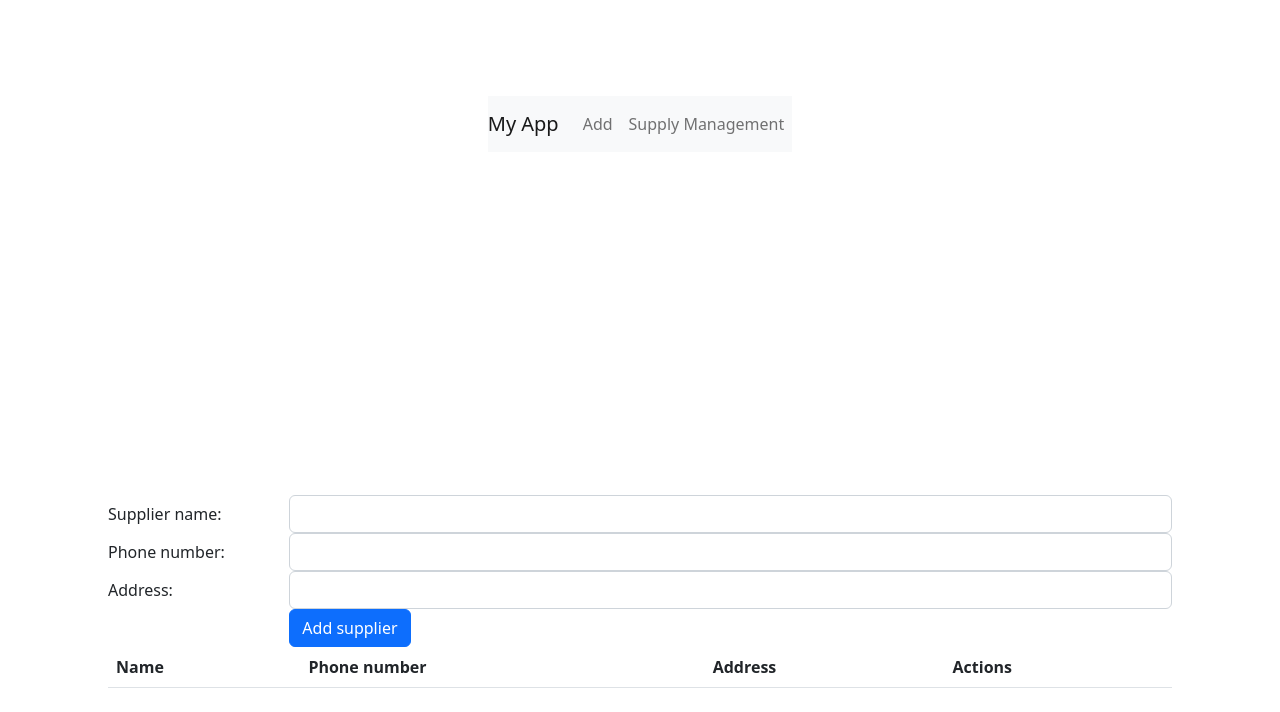
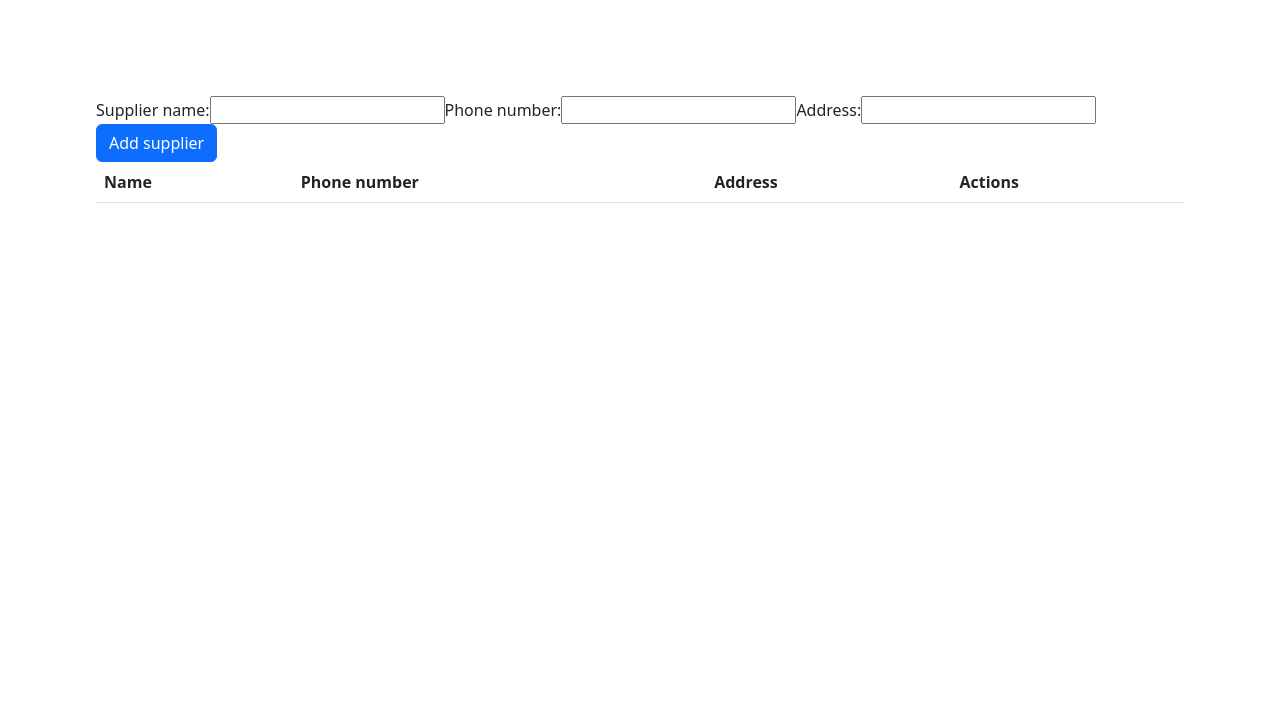
Before and after one commit to MinKhantKyaw5006/stock-final-6410935, a Next.js app: page / in a window 1280 px wide. Shown: the top 712 px of the page. Built offline with nearby package versions, Linux system fonts and the light colour scheme.

Commit message:
Update SupplierTable.js

```diff
--- a/pages/components/SupplierTable.js
+++ b/pages/components/SupplierTable.js
@@ -1,77 +1,6 @@
-// import { useState } from 'react';
-// import 'bootstrap/dist/css/bootstrap.min.css';
-
-
-// function SupplierTable() {
-//   const [suppliers, setSuppliers] = useState([]);
-//   const [name, setName] = useState('');
-//   const [phoneNumber, setPhoneNumber] = useState('');
-//   const [address, setAddress] = useState('');
-
-//   function handleSubmit(event) {
-//     event.preventDefault();
-//     const newSupplier = { name, phoneNumber, address };
-//     setSuppliers([...suppliers, newSupplier]);
-//     setName('');
-//     setPhoneNumber('');
-//     setAddress('');
-//   }
-
-//   function handleDelete(index) {
-//     const newSuppliers = [...suppliers];
-//     newSuppliers.splice(index, 1);
-//     setSuppliers(newSuppliers);
-//   }
-
-//   return (
-//     <div>
-//       <form onSubmit={handleSubmit}>
-//         <label>
-//           Supplier name:
-//           <input type="text" value={name} onChange={event => setName(event.target.value)} />
-//         </label>
-//         <label>
-//           Phone number:
-//           <input type="text" value={phoneNumber} onChange={event => setPhoneNumber(event.target.value)} />
-//         </label>
-//         <label>
-//           Address:
-//           <input type="text" value={address} onChange={event => setAddress(event.target.value)} />
-//         </label>
-//         <button type="submit" className="btn btn-primary ml-2">Add supplier</button>
-//       </form>
-//       <table className="table table-striped">
-//         <thead>
-//           <tr>
-//             <th>Name</th>
-//             <th>Phone number</th>
-//             <th>Address</th>
-//             <th>Actions</th>
-//           </tr>
-//         </thead>
-//         <tbody>
-//           {suppliers.map((supplier, index) => (
-//             <tr key={index}>
-//               <td>{supplier.name}</td>
-//               <td>{supplier.phoneNumber}</td>
-//               <td>{supplier.address}</td>
-//               <td><button onClick={() => handleDelete(index)}>Delete</button></td>
-//             </tr>
-//           ))}
-//         </tbody>
-//       </table>
-//     </div>
-//   );
-// }
-
-// export default SupplierTable;
-
-
-
-
 import { useState } from 'react';
 import 'bootstrap/dist/css/bootstrap.min.css';
-import { Navbar, Nav } from 'react-bootstrap';
+
 
 function SupplierTable() {
   const [suppliers, setSuppliers] = useState([]);
@@ -95,45 +24,22 @@ function SupplierTable() {
   }
 
   return (
-    <>
-      <Navbar bg="light" expand="lg">
-        <Navbar.Brand href="#home">My App</Navbar.Brand>
-        <Navbar.Toggle aria-controls="basic-navbar-nav" />
-        <Navbar.Collapse id="basic-navbar-nav">
-          <Nav className="mr-auto">
-            <Nav.Link href="#add">Add</Nav.Link>
-            <Nav.Link href="#supply-management">Supply Management</Nav.Link>
-          </Nav>
-        </Navbar.Collapse>
-      </Navbar>
-
-      <div className="container mt-3">
+    <div>
       <form onSubmit={handleSubmit}>
-          <div className="form-group row">
-            <label htmlFor="name" className="col-sm-2 col-form-label">Supplier name:</label>
-            <div className="col-sm-10">
-              <input type="text" className="form-control" id="name" value={name} onChange={event => setName(event.target.value)} />
-            </div>
-          </div>
-          <div className="form-group row">
-            <label htmlFor="phone" className="col-sm-2 col-form-label">Phone number:</label>
-            <div className="col-sm-10">
-              <input type="text" className="form-control" id="phone" value={phoneNumber} onChange={event => setPhoneNumber(event.target.value)} />
-            </div>
-          </div>
-          <div className="form-group row">
-            <label htmlFor="address" className="col-sm-2 col-form-label">Address:</label>
-            <div className="col-sm-10">
-              <input type="text" className="form-control" id="address" value={address} onChange={event => setAddress(event.target.value)} />
-            </div>
-          </div>
-          <div className="form-group row">
-            <div className="col-sm-10 offset-sm-2">
-              <button type="submit" className="btn btn-primary">Add supplier</button>
-            </div>
-          </div>
+        <label>
+          Supplier name:
+          <input type="text" value={name} onChange={event => setName(event.target.value)} />
+        </label>
+        <label>
+          Phone number:
+          <input type="text" value={phoneNumber} onChange={event => setPhoneNumber(event.target.value)} />
+        </label>
+        <label>
+          Address:
+          <input type="text" value={address} onChange={event => setAddress(event.target.value)} />
+        </label>
+        <button type="submit" className="btn btn-primary ml-2">Add supplier</button>
       </form>
-
       <table className="table table-striped">
         <thead>
           <tr>
@@ -155,7 +61,6 @@ function SupplierTable() {
         </tbody>
       </table>
     </div>
-    </>
   );
 }
 
```
Lines whose indentation alone changed are shown as unchanged.
